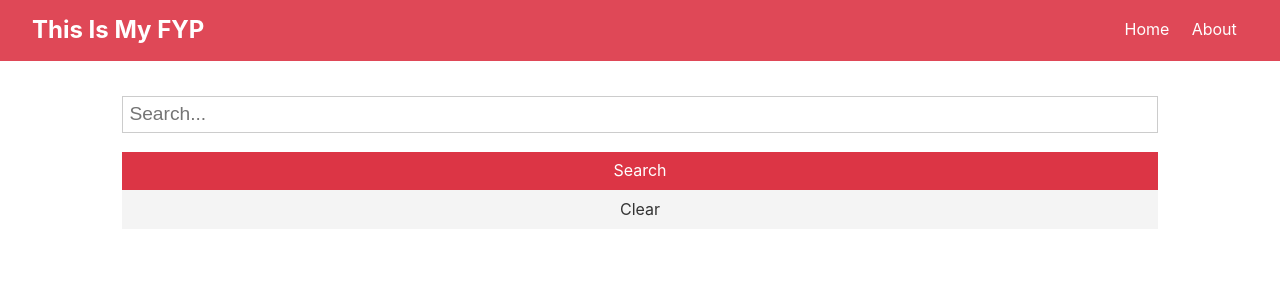
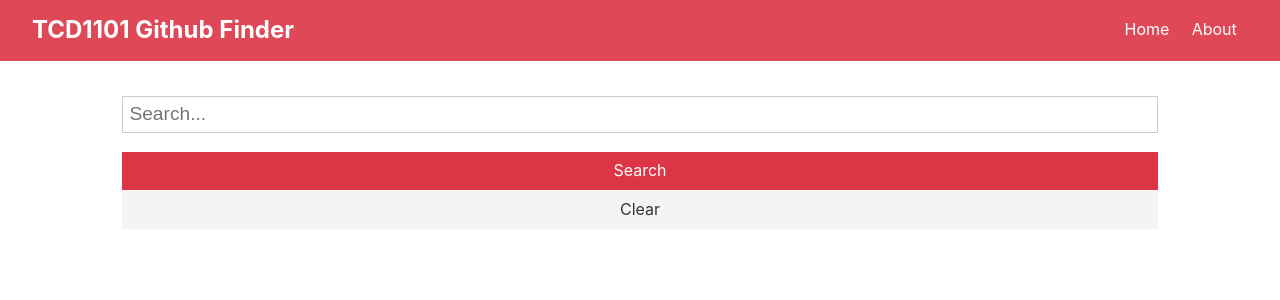
Before and after one commit to vinhhn3/tcd1101-react, a React (Create React App) app: page / in a window 1280 px wide. Shown: the top 300 px of the page. Built offline with nearby package versions, Linux system fonts and the light colour scheme.

Commit message:
feat: Update navbar title to TCD1101 Github Finder

```diff
--- a/src/layout/Navbar.js
+++ b/src/layout/Navbar.js
@@ -4,7 +4,7 @@ import { Link } from "react-router-dom";
 const Navbar = () => {
   return (
     <div className="navbar bg-primary">
-      <h2>This Is My FYP</h2>
+      <h2>TCD1101 Github Finder</h2>
       <ul>
         <li>
           <Link to="/">Home</Link>
```
